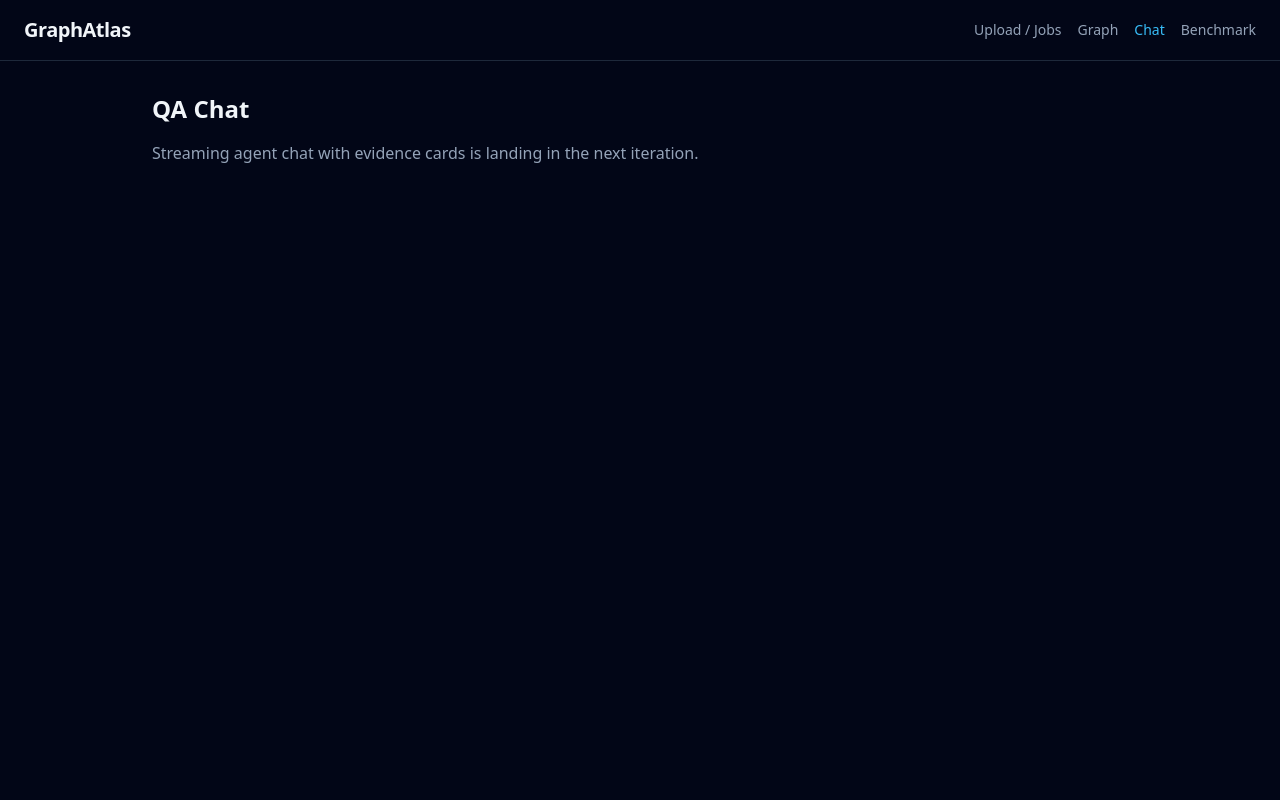
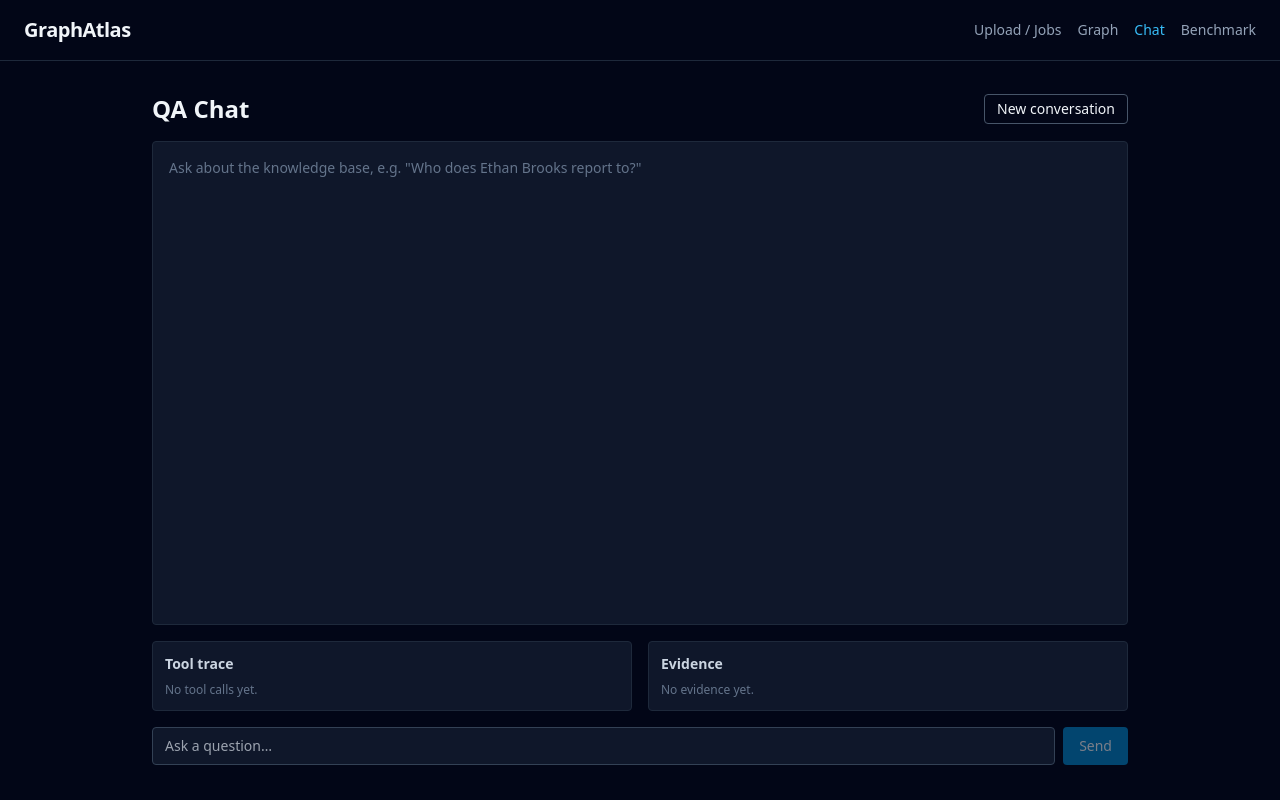
Before and after one commit to zt5rice/graphatlas, a React (Vite) app in the folder apps/web/: page /chat in a window 1280 px wide. Built offline with nearby package versions, Linux system fonts and the light colour scheme.

Commit message:
ZHA-75: feat(web): QA Chat UI - streaming chat, evidence cards with cited snippets, tool trace timeline, new-conversation reset + component test

```diff
--- a/apps/web/src/pages/ChatPage.tsx
+++ b/apps/web/src/pages/ChatPage.tsx
@@ -1,10 +1,192 @@
+import { useState } from "react";
+import { chatStream } from "../services/api";
+
+type Message = { id: string; role: "user" | "assistant"; text: string };
+type ToolCallEntry = { step: number; tool: string; input: string };
+type EvidenceEntry = { tool: string; output: string };
+
+function parseEvidenceResults(output: string) {
+  try {
+    const data = JSON.parse(output) as { results?: { chunk_id?: string; snippet?: string; text?: string }[] };
+    if (Array.isArray(data.results)) {
+      return data.results.slice(0, 3).map((r) => ({
+        chunkId: r.chunk_id ?? "",
+        snippet: r.snippet ?? r.text ?? "",
+      }));
+    }
+  } catch {
+    // not JSON
+  }
+  return [];
+}
+
 export default function ChatPage() {
+  const [messages, setMessages] = useState<Message[]>([]);
+  const [toolCalls, setToolCalls] = useState<ToolCallEntry[]>([]);
+  const [evidence, setEvidence] = useState<EvidenceEntry[]>([]);
+  const [input, setInput] = useState("");
+  const [busy, setBusy] = useState(false);
+  const [error, setError] = useState("");
+
+  async function handleSend() {
+    const question = input.trim();
+    if (!question || busy) return;
+    setInput("");
+    setError("");
+    setToolCalls([]);
+    setEvidence([]);
+    setMessages((prev) => [...prev, { id: crypto.randomUUID(), role: "user", text: question }]);
+    setBusy(true);
+
+    let answer = "";
+    const pushAnswer = () => {
+      setMessages((prev) => {
+        const next = [...prev];
+        const last = next[next.length - 1];
+        if (last && last.role === "assistant") {
+          next[next.length - 1] = { ...last, text: answer };
+        } else {
+          next.push({ id: crypto.randomUUID(), role: "assistant", text: answer });
+        }
+        return next;
+      });
+    };
+
+    try {
+      await chatStream(question, (event) => {
+        if (event.type === "tool_call") {
+          setToolCalls((prev) => [
+            ...prev,
+            {
+              step: Number(event.data.step ?? 1),
+              tool: String(event.data.tool ?? ""),
+              input: String(event.data.input ?? ""),
+            },
+          ]);
+        } else if (event.type === "evidence") {
+          setEvidence((prev) => [
+            ...prev,
+            { tool: String(event.data.tool ?? ""), output: String(event.data.output ?? "") },
+          ]);
+        } else if (event.type === "delta") {
+          answer += String(event.data.text ?? "");
+          pushAnswer();
+        } else if (event.type === "done") {
+          answer = String(event.data.answer ?? answer);
+          pushAnswer();
+        } else if (event.type === "error") {
+          setError(String(event.data.message ?? "unknown error"));
+        }
+      });
+    } catch (err) {
+      setError(String(err));
+    } finally {
+      setBusy(false);
+    }
+  }
+
   return (
-    <div className="space-y-4">
-      <h2 className="text-2xl font-semibold">QA Chat</h2>
-      <p className="text-slate-400">
-        Streaming agent chat with evidence cards is landing in the next iteration.
-      </p>
+    <div className="flex h-[calc(100vh-8rem)] flex-col gap-4">
+      <div className="flex items-center justify-between">
+        <h2 className="text-2xl font-semibold">QA Chat</h2>
+        <button
+          className="rounded border border-slate-600 px-3 py-1 text-sm"
+          onClick={() => {
+            setMessages([]);
+            setToolCalls([]);
+            setEvidence([]);
+            setError("");
+          }}
+        >
+          New conversation
+        </button>
+      </div>
+
+      <div className="flex-1 space-y-4 overflow-y-auto rounded border border-slate-800 bg-slate-900 p-4">
+        {messages.length === 0 && (
+          <p className="text-slate-500 text-sm">
+            Ask about the knowledge base, e.g. "Who does Ethan Brooks report to?"
+          </p>
+        )}
+        {messages.map((m) => (
+          <div key={m.id} className={m.role === "user" ? "text-right" : "text-left"}>
+            <span
+              className={
+                m.role === "user"
+                  ? "inline-block rounded-lg bg-sky-600 px-3 py-2 text-sm text-white"
+                  : "inline-block rounded-lg bg-slate-800 px-3 py-2 text-sm text-slate-100 whitespace-pre-wrap"
+              }
+            >
+              {m.text}
+            </span>
+          </div>
+        ))}
+        {busy && <p className="text-slate-500 text-sm">thinking…</p>}
+        {error && <p className="text-rose-400 text-sm">Error: {error}</p>}
+      </div>
+
+      <div className="grid gap-4 md:grid-cols-2">
+        <div className="rounded border border-slate-800 bg-slate-900 p-3">
+          <h3 className="mb-2 text-sm font-semibold text-slate-300">Tool trace</h3>
+          {toolCalls.length === 0 && <p className="text-xs text-slate-500">No tool calls yet.</p>}
+          <ol className="space-y-1 text-xs text-slate-400">
+            {toolCalls.map((t, i) => (
+              <li key={i}>
+                <span className="text-slate-200">{i + 1}.</span> {t.tool}{" "}
+                <span className="text-slate-500">({t.input.slice(0, 60)})</span>
+              </li>
+            ))}
+          </ol>
+        </div>
+
+        <div className="rounded border border-slate-800 bg-slate-900 p-3">
+          <h3 className="mb-2 text-sm font-semibold text-slate-300">Evidence</h3>
+          {evidence.length === 0 && <p className="text-xs text-slate-500">No evidence yet.</p>}
+          <div className="space-y-2">
+            {evidence.map((e, i) => {
+              const results = parseEvidenceResults(e.output);
+              return (
+                <div key={i} className="rounded bg-slate-800 p-2">
+                  <p className="text-xs text-slate-400">{e.tool}</p>
+                  {results.length > 0 ? (
+                    <ul className="mt-1 space-y-1">
+                      {results.map((r, j) => (
+                        <li key={j} className="text-xs text-slate-200">
+                          <span className="text-sky-400">{r.chunkId.slice(0, 24)}</span> {r.snippet.slice(0, 160)}
+                        </li>
+                      ))}
+                    </ul>
+                  ) : (
+                    <p className="mt-1 text-xs text-slate-500">{e.output.slice(0, 240)}</p>
+                  )}
+                </div>
+              );
+            })}
+          </div>
+        </div>
+      </div>
+
+      <form
+        className="flex gap-2"
+        onSubmit={(e) => {
+          e.preventDefault();
+          void handleSend();
+        }}
+      >
+        <input
+          value={input}
+          onChange={(e) => setInput(e.target.value)}
+          placeholder="Ask a question…"
+          className="flex-1 rounded border border-slate-700 bg-slate-900 px-3 py-2 text-sm"
+        />
+        <button
+          type="submit"
+          disabled={busy || !input.trim()}
+          className="rounded bg-sky-600 px-4 py-2 text-sm hover:bg-sky-500 disabled:opacity-50"
+        >
+          Send
+        </button>
+      </form>
     </div>
   );
 }
```
Also changed, not shown: 1 other file (tests, documents, lock files or other folders).
